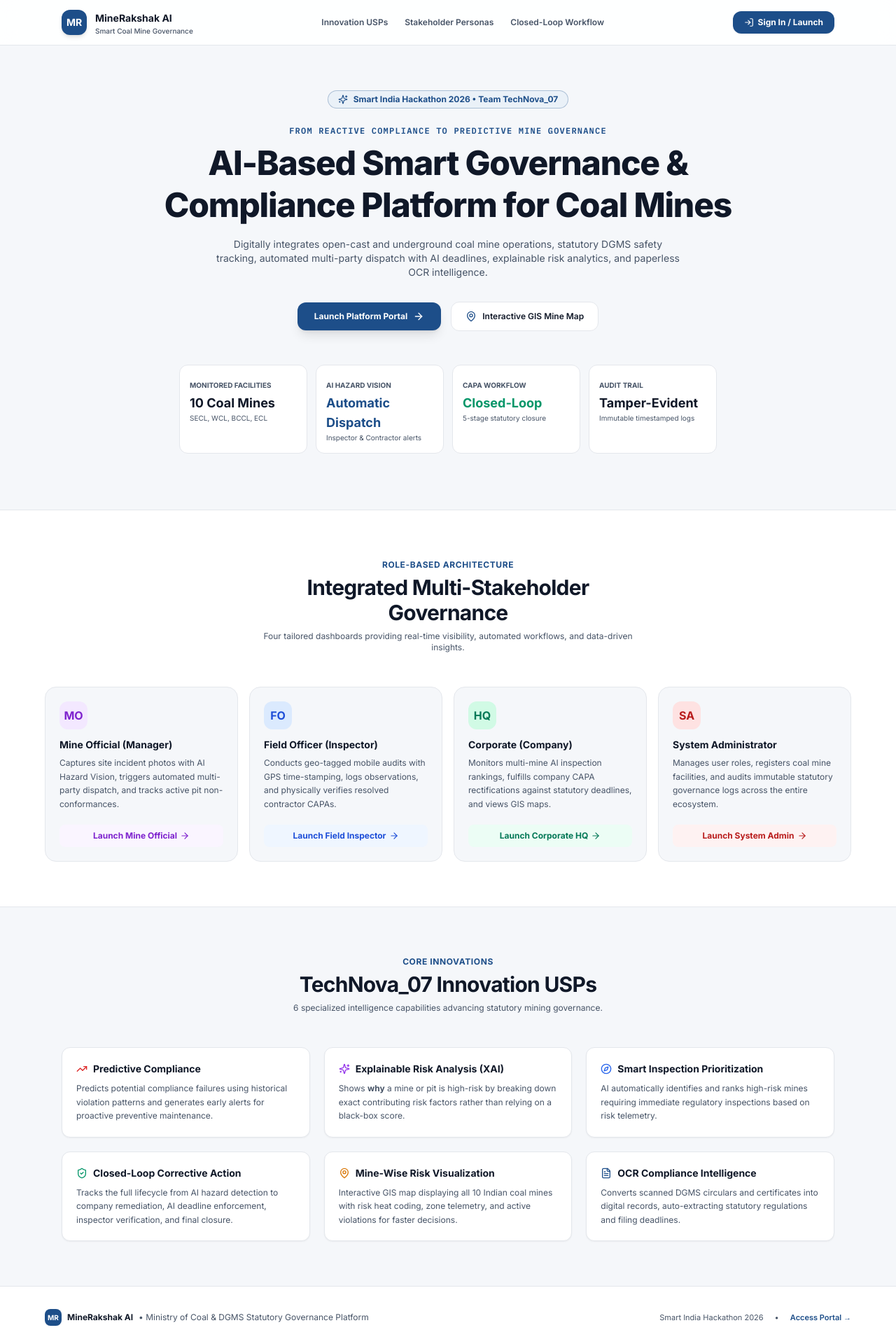
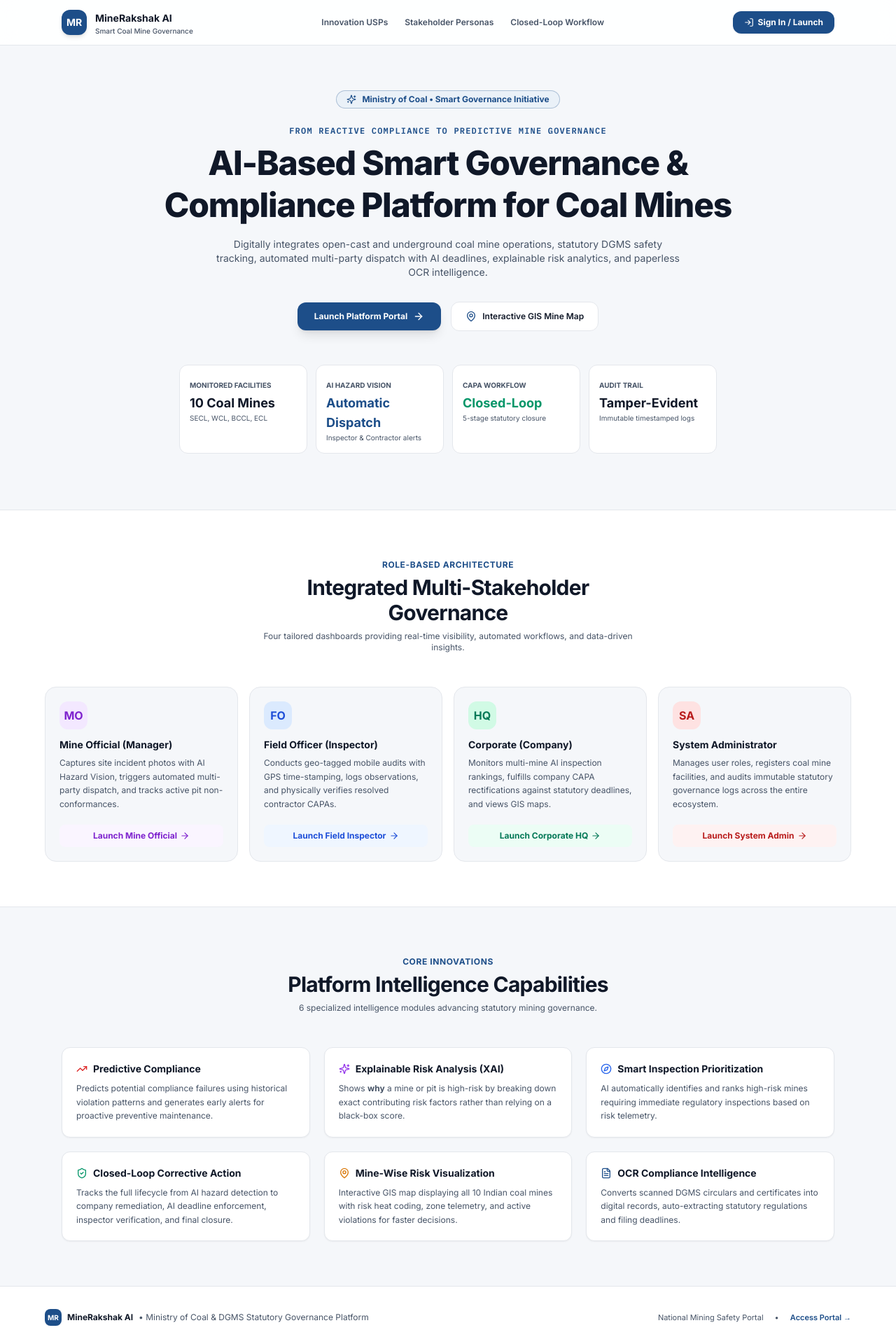
Before and after one commit to omrahatal14-sketch/MineRakshak-AI, a Next.js app in the folder frontend/: page / in a window 1280 px wide. Shown: the top 1920 px of the page at 70% size. Built offline with nearby package versions, Linux system fonts and the light colour scheme; no server answers.

Commit message:
clean: remove all SIH 2026 and team references across codebase

```diff
--- a/frontend/app/corporate/page.jsx
+++ b/frontend/app/corporate/page.jsx
@@ -162,7 +162,7 @@ export default function CorporatePage() {
       <div className="grid grid-cols-1 lg:grid-cols-3 gap-6 mb-6">
         {/* Left 2 Cols: Smart Inspection Prioritization & Company CAPA Resolution */}
         <div className="lg:col-span-2 space-y-6">
-          {/* Section 1: AI Smart Inspection Prioritization (USP from SIH Poster) */}
+          {/* Section 1: AI Smart Inspection Prioritization */}
           <div className="card p-5">
             <div className="flex items-center justify-between border-b border-border pb-3 mb-4">
               <div>
--- a/frontend/app/documents/page.jsx
+++ b/frontend/app/documents/page.jsx
@@ -155,7 +155,7 @@ export default function DocumentsPage() {
 
         {/* Right 2 Cols: OCR Text & Extracted Compliance Intelligence */}
         <div className="lg:col-span-2 space-y-6">
-          {/* Card 1: AI Compliance Intelligence Extraction (SIH USP) */}
+          {/* Card 1: AI Compliance Intelligence Extraction */}
           <div className="card p-5 border-primary/30 bg-blue-50/20 space-y-4">
             <div className="flex items-center justify-between border-b border-primary/20 pb-3">
               <div className="flex items-center gap-2">
--- a/frontend/app/login/page.jsx
+++ b/frontend/app/login/page.jsx
@@ -78,7 +78,7 @@ export default function LoginPage() {
           <ArrowLeft className="h-3.5 w-3.5" />
           <span>Back to Home</span>
         </Link>
-        <span className="text-[11px] font-mono text-slate">SIH 2026 • TechNova_07</span>
+        <span className="text-[11px] font-mono text-slate">DGMS Statutory Platform</span>
       </div>
 
       <div className="max-w-md w-full rounded-2xl border border-border bg-surface p-8 shadow-xl">
--- a/frontend/app/page.jsx
+++ b/frontend/app/page.jsx
@@ -80,10 +80,10 @@ export default function LandingPage() {
 
       {/* 2. Hero Section */}
       <section className="relative px-4 sm:px-6 pt-16 pb-20 max-w-6xl mx-auto w-full text-center">
-        {/* Hackathon Badge */}
+        {/* National Initiative Badge */}
         <div className="inline-flex items-center gap-2 rounded-full border border-primary/30 bg-primary-light px-3.5 py-1 text-xs font-bold text-primary mb-6 shadow-xs animate-fade-in">
           <Sparkles className="h-3.5 w-3.5 text-primary" />
-          <span>Smart India Hackathon 2026 • Team TechNova_07</span>
+          <span>Ministry of Coal • Smart Governance Initiative</span>
         </div>
 
         <p className="text-xs font-mono font-bold uppercase tracking-widest text-primary mb-2">
@@ -242,15 +242,15 @@ export default function LandingPage() {
         </div>
       </section>
 
-      {/* 4. Innovation & Uniqueness Highlights (From SIH Poster) */}
+      {/* 4. Core Platform Innovations */}
       <section id="features" className="px-4 sm:px-6 py-16 max-w-6xl mx-auto w-full">
         <div className="text-center max-w-xl mx-auto mb-12">
           <span className="text-xs font-bold uppercase tracking-wider text-primary">Core Innovations</span>
           <h2 className="text-2xl sm:text-3xl font-bold tracking-tight text-ink mt-1">
-            TechNova_07 Innovation USPs
+            Platform Intelligence Capabilities
           </h2>
           <p className="text-xs text-slate mt-2">
-            6 specialized intelligence capabilities advancing statutory mining governance.
+            6 specialized intelligence modules advancing statutory mining governance.
           </p>
         </div>
 
@@ -329,7 +329,7 @@ export default function LandingPage() {
           </div>
 
           <div className="flex items-center gap-4 text-[11px]">
-            <span>Smart India Hackathon 2026</span>
+            <span>National Mining Safety Portal</span>
             <span>•</span>
             <Link href="/login" className="font-semibold text-primary hover:underline">
               Access Portal &rarr;
```
